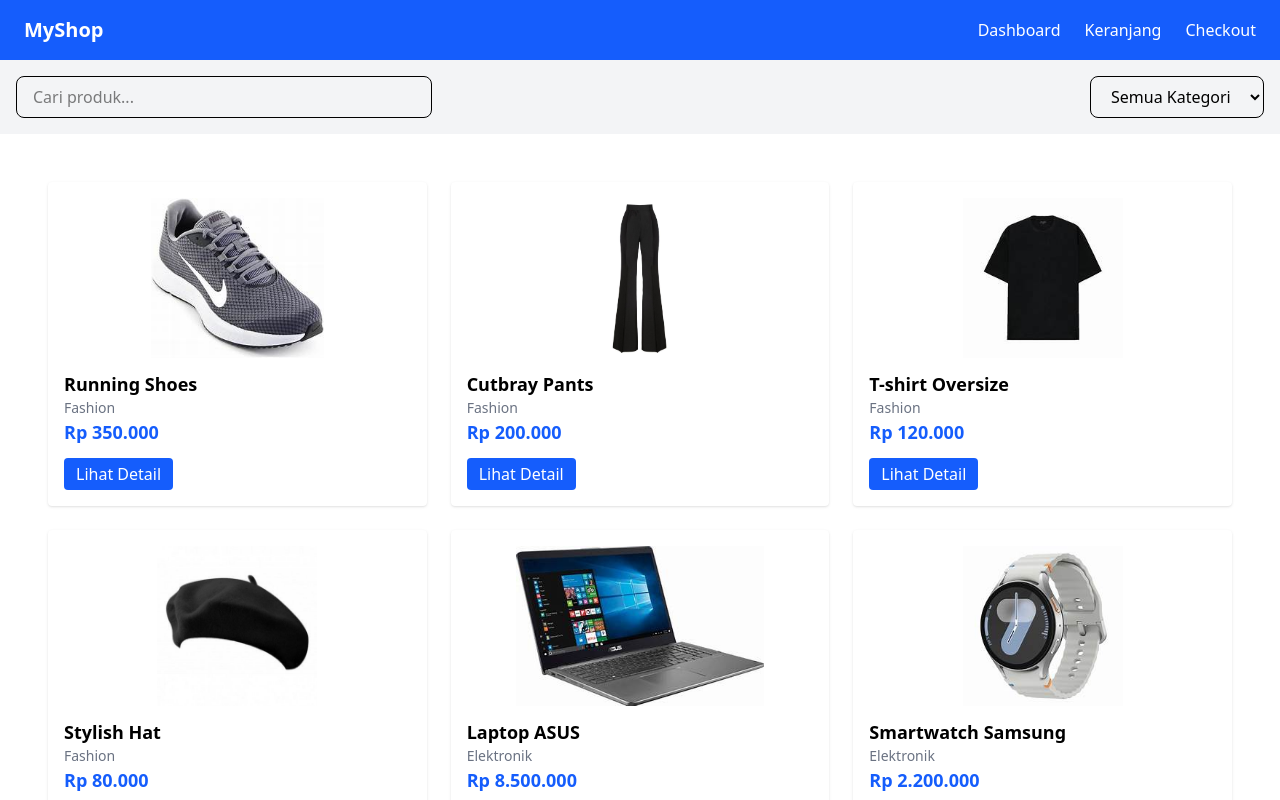
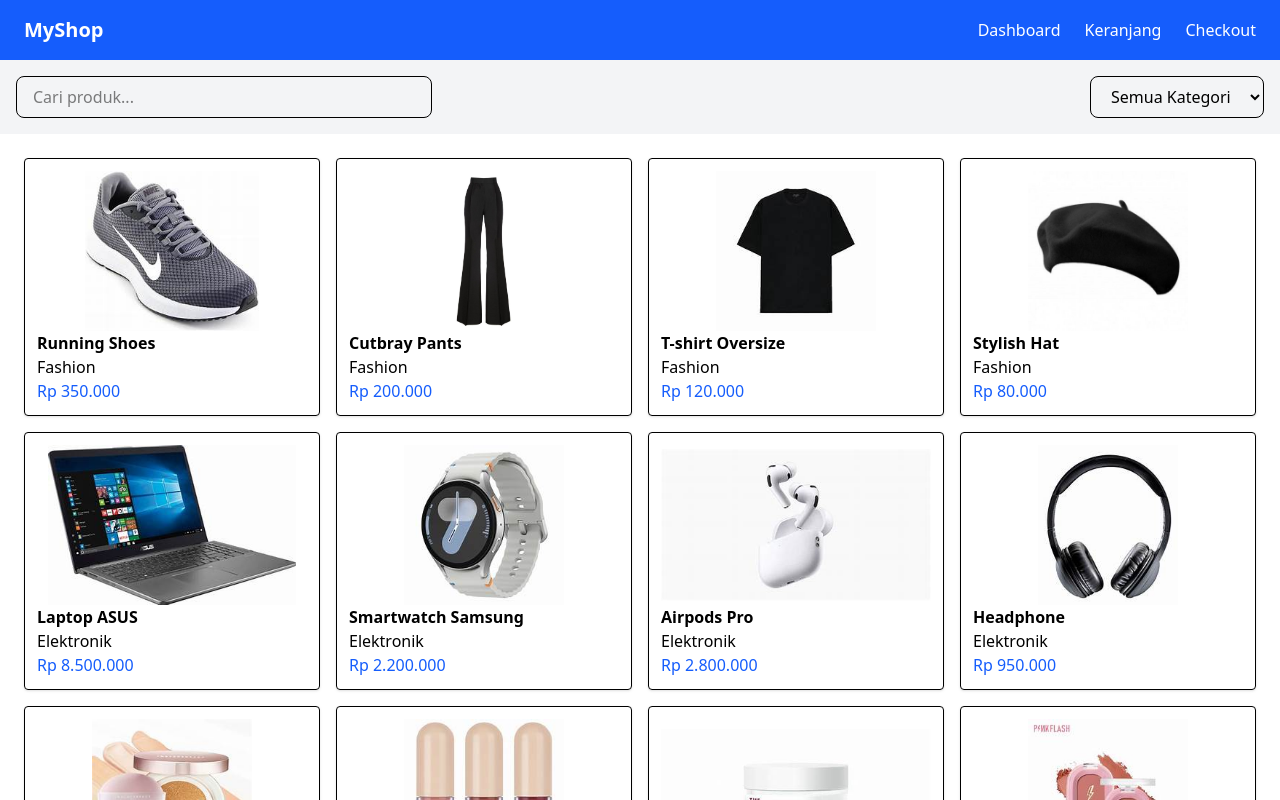
Before and after one commit to KadekRistaDwipurnamii/Project-Web-React-E-commerce-, a React (Vite) app: page /products in a window 1280 px wide. Shown: the top 800 px of the page. Built offline with nearby package versions, Linux system fonts and the light colour scheme.

Commit message:
Update ProductsPage.jsx

```diff
--- a/src/pages/frontpages/ProductsPage.jsx
+++ b/src/pages/frontpages/ProductsPage.jsx
@@ -1,45 +1,32 @@
-// src/pages/frontpages/ProductsPage.jsx
 import { useEffect, useState } from "react";
-import { Link } from "react-router-dom";
 
 export default function ProductsPage() {
   const [products, setProducts] = useState([]);
+  const [loading, setLoading] = useState(true);
 
   useEffect(() => {
-    // ambil data produk dari public/products.json
-    fetch("/products.json")
+    fetch("/products.json") // otomatis nyari di public/
       .then((res) => res.json())
-      .then((data) => setProducts(data))
-      .catch((err) => console.error("Gagal fetch produk:", err));
+      .then((data) => {
+        setProducts(data);
+        setLoading(false);
+      })
+      .catch((err) => {
+        console.error("Gagal load produk:", err);
+        setLoading(false);
+      });
   }, []);
 
-  if (products.length === 0) {
-    return <p className="p-6">Loading produk...</p>;
-  }
+  if (loading) return <p>Loading produk...</p>;
 
   return (
-    <div className="p-6 grid grid-cols-1 sm:grid-cols-2 md:grid-cols-3 gap-6">
-      {products.map((product) => (
-        <div
-          key={product.id}
-          className="bg-white shadow rounded p-4 hover:shadow-lg transition"
-        >
-          <img
-            src={product.image}
-            alt={product.name}
-            className="w-full h-40 object-contain mb-3"
-          />
-          <h3 className="font-bold text-lg">{product.name}</h3>
-          <p className="text-sm text-gray-500">{product.category_name}</p>
-          <p className="text-blue-600 font-bold text-lg">
-            Rp {product.price.toLocaleString("id-ID")}
-          </p>
-          <Link
-            to={`/products/${product.slug}`}
-            className="mt-3 inline-block bg-blue-600 text-white px-3 py-1 rounded hover:bg-blue-700"
-          >
-            Lihat Detail
-          </Link>
+    <div className="grid grid-cols-2 md:grid-cols-4 gap-4">
+      {products.map((p) => (
+        <div key={p.id} className="border p-3 rounded shadow">
+          <img src={p.image} alt={p.name} className="w-full h-40 object-contain" />
+          <h3 className="font-semibold">{p.name}</h3>
+          <p>{p.category_name}</p>
+          <p className="text-blue-600">Rp {p.price.toLocaleString("id-ID")}</p>
         </div>
       ))}
     </div>
```
